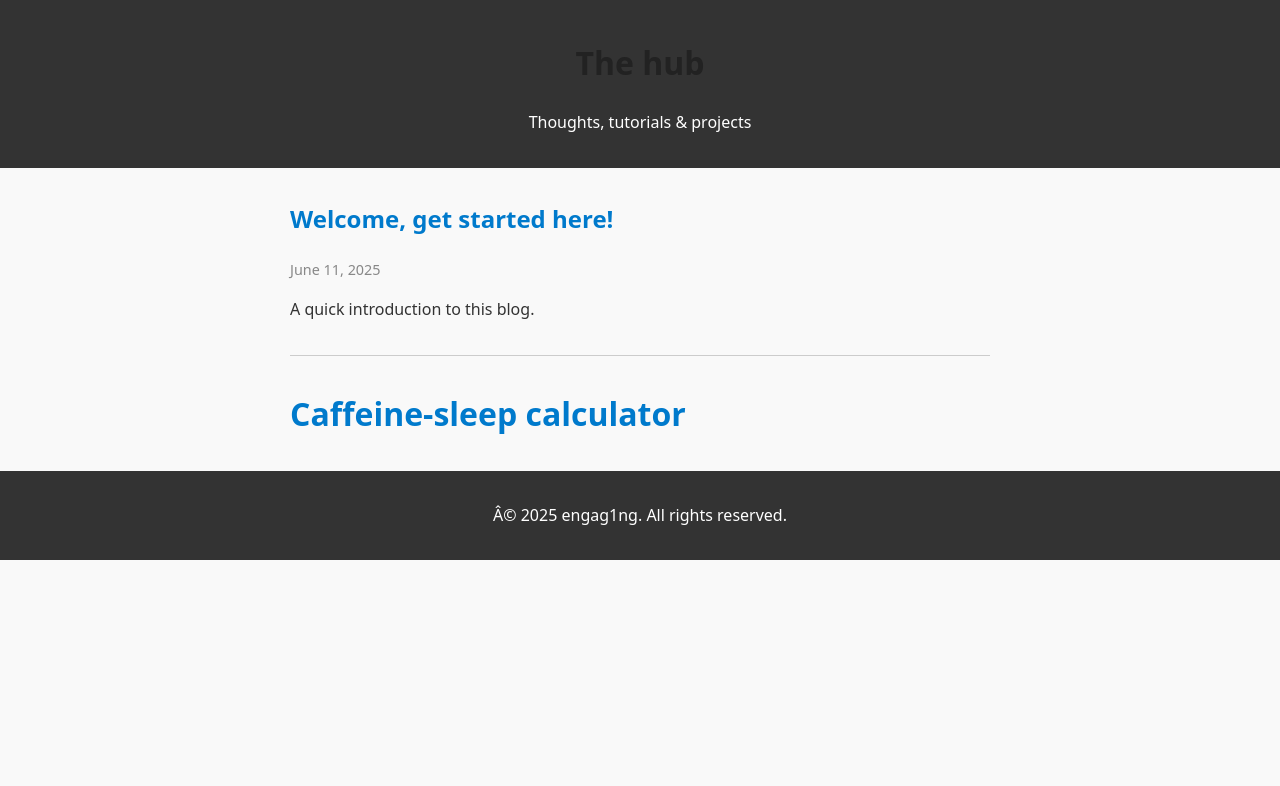
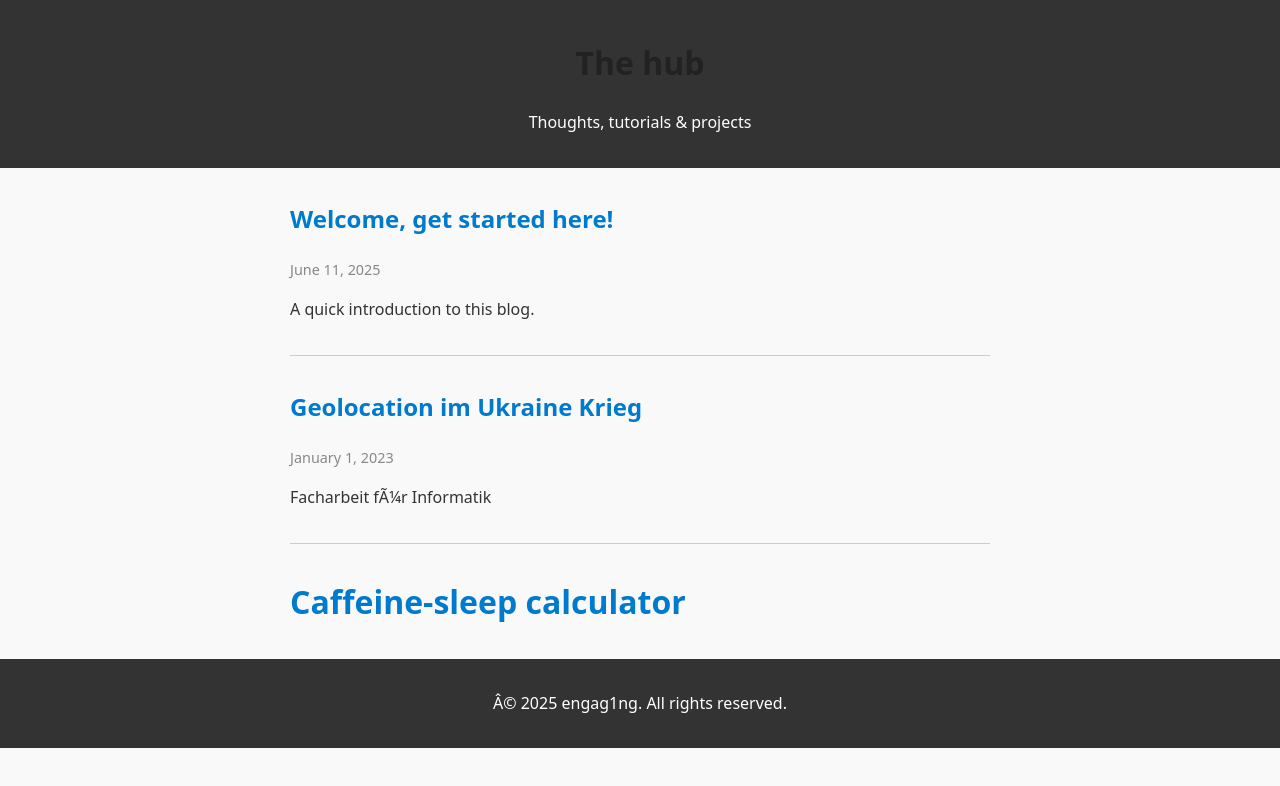
Before and after one commit to engag1ng/engag1ng.github.io, a plain HTML site: page index.html in a window 1280 px wide. Drawn offline with Linux system fonts and the light colour scheme.

Commit message:
Update index.html

```diff
--- a/index.html
+++ b/index.html
@@ -19,6 +19,11 @@
         <p class="date">June 11, 2025</p>
         <p>A quick introduction to this blog.</p>
       </article>
+      <article>
+        <h2><a href="GeolocationUkraineKrieg/geolocation_im_ukraine_krieg.html">Geolocation im Ukraine Krieg</a></h2>
+        <p class="date">January 1, 2023</p>
+        <p>Facharbeit für Informatik</p>
+      </article>
     </section>
 
     <h1><a href="caffeine.html">Caffeine-sleep calculator</a></h1>
```
